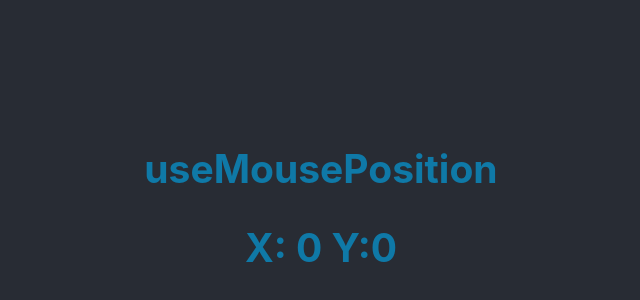
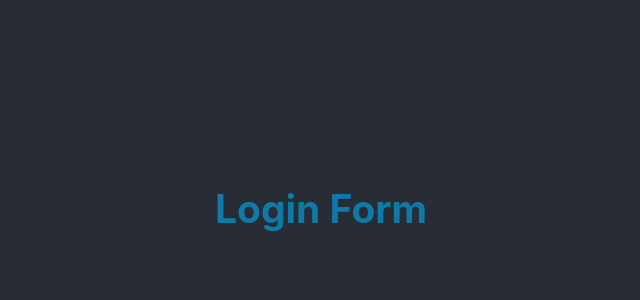
Before and after one commit to nsagias/react-hooks-helpers, a React (Create React App) app in the folder hooks-helpers/: page / in a window 1280 px wide. Shown: the part 192-492 px from the top of the page, without its empty margins (319-959 px from the left). Built offline with nearby package versions, Linux system fonts and the light colour scheme.

Commit message:
Import login

```diff
--- a/hooks-helpers/src/App.tsx
+++ b/hooks-helpers/src/App.tsx
@@ -1,11 +1,12 @@
 import './App.css';
-import MouseMove from './components/MouseMove';
-import Title from './components/Title';
+import LoginForm from './components/LoginForm';
+// import MouseMove from './components/MouseMove';
+// import Title from './components/Title';
 
 function App() {
   return (
     <div className="App">
-      <MouseMove />
+      <LoginForm />
     </div>
   );
 }
--- /dev/null
+++ b/hooks-helpers/src/components/LoginForm.tsx
@@ -0,0 +1,11 @@
+import { useState } from "react";
+
+const LoginForm = () => {
+  return (
+    <div>
+      <h2>Login Form</h2>
+    </div>
+  );
+};
+
+export default LoginForm;
```
Also changed, not shown: hooks-helpers/src/components/Login.tsx (deleted, +0 -10 lines).
